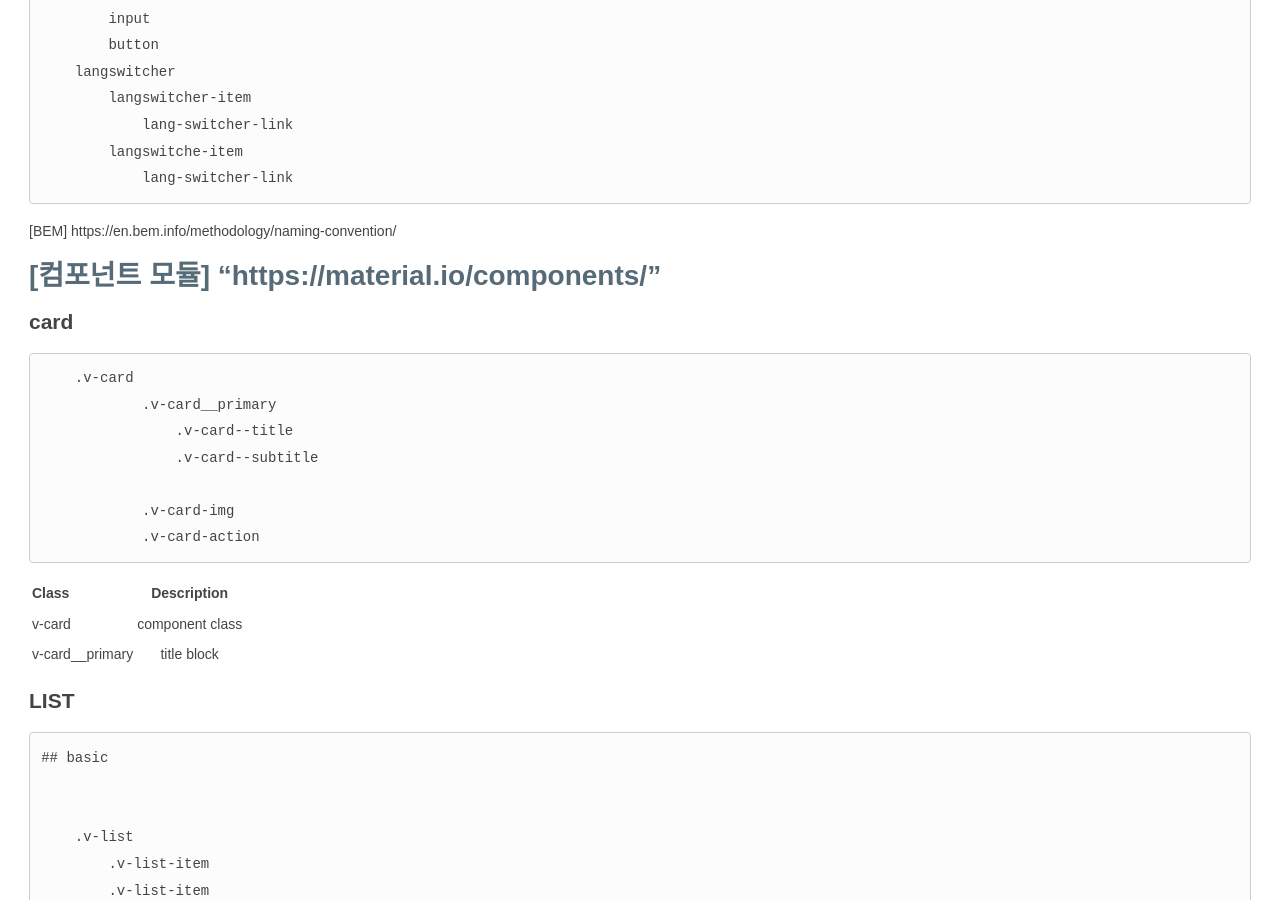
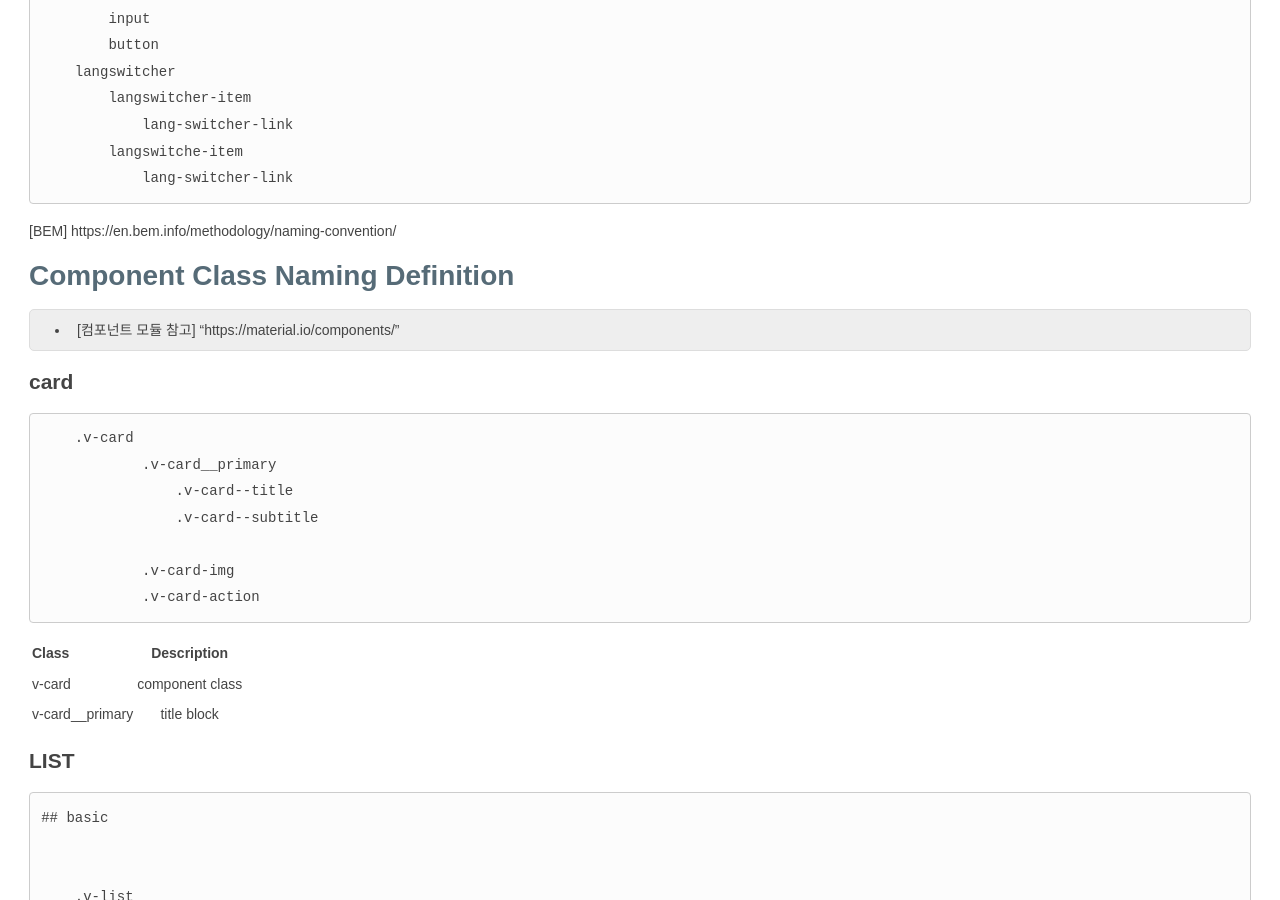
Before and after one commit to joohee-lee/joohee-lee.github.io, a Jekyll site: the page built from _posts/2017-11-21-issue_11.md, in a window 1280 px wide and 900 px high, scrolled down 1608 px. Built offline with Jekyll 4.4.1, drawn with Linux system fonts in a browser that asks for light colours; some of the changed text lies outside the part shown.

Commit message:
내용 수정

```diff
--- a/_posts/2017-11-21-issue_11.md
+++ b/_posts/2017-11-21-issue_11.md
@@ -84,7 +80,9 @@ header
 
 [BEM] https://en.bem.info/methodology/naming-convention/
 
-# [컴포넌트 모듈] "https://material.io/components/"
+# Component Class Naming Definition
+
+- [컴포넌트 모듈 참고] "https://material.io/components/"
 
 ## card
         .v-card
```
Also changed, not shown: other parts of _posts/2017-11-21-issue_11.md (+1 -5 lines).
